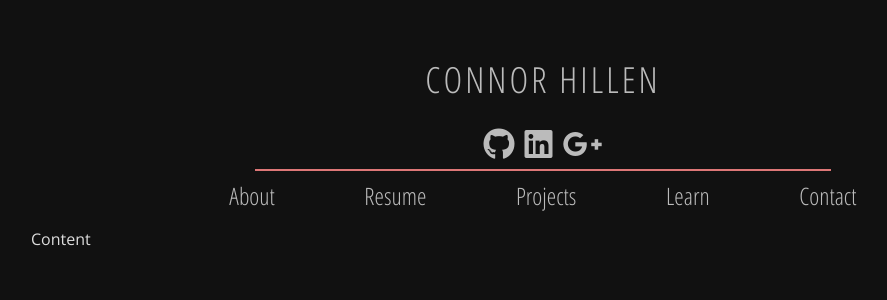
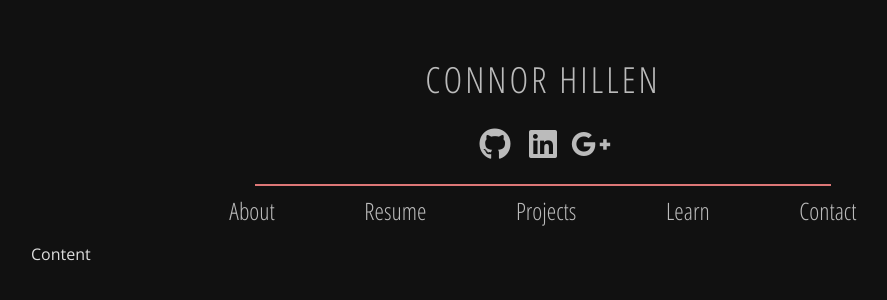
Before and after one commit to chillen/chillen.github.io, a plain HTML site: page index.html in a window 1280 px wide. Shown: the part 182-482 px from the top of the page, without its empty margins (97-984 px from the left). Drawn offline with nearby package versions, Linux system fonts and the light colour scheme.

Commit message:
Now sizing social links according to style guide

```diff
--- a/css/style.css
+++ b/css/style.css
@@ -45,12 +45,14 @@ header h1 {
 
 header .media-links {
   display: flex;
+  text-align: center;
   flex-direction: row;
   justify-content: center;
 }
 
 header .media-links a {
-  padding: 0 5px 0 5px;
+  min-height: 48px;
+  min-width: 48px;
 }
 
 #home header.title-bar {
```
